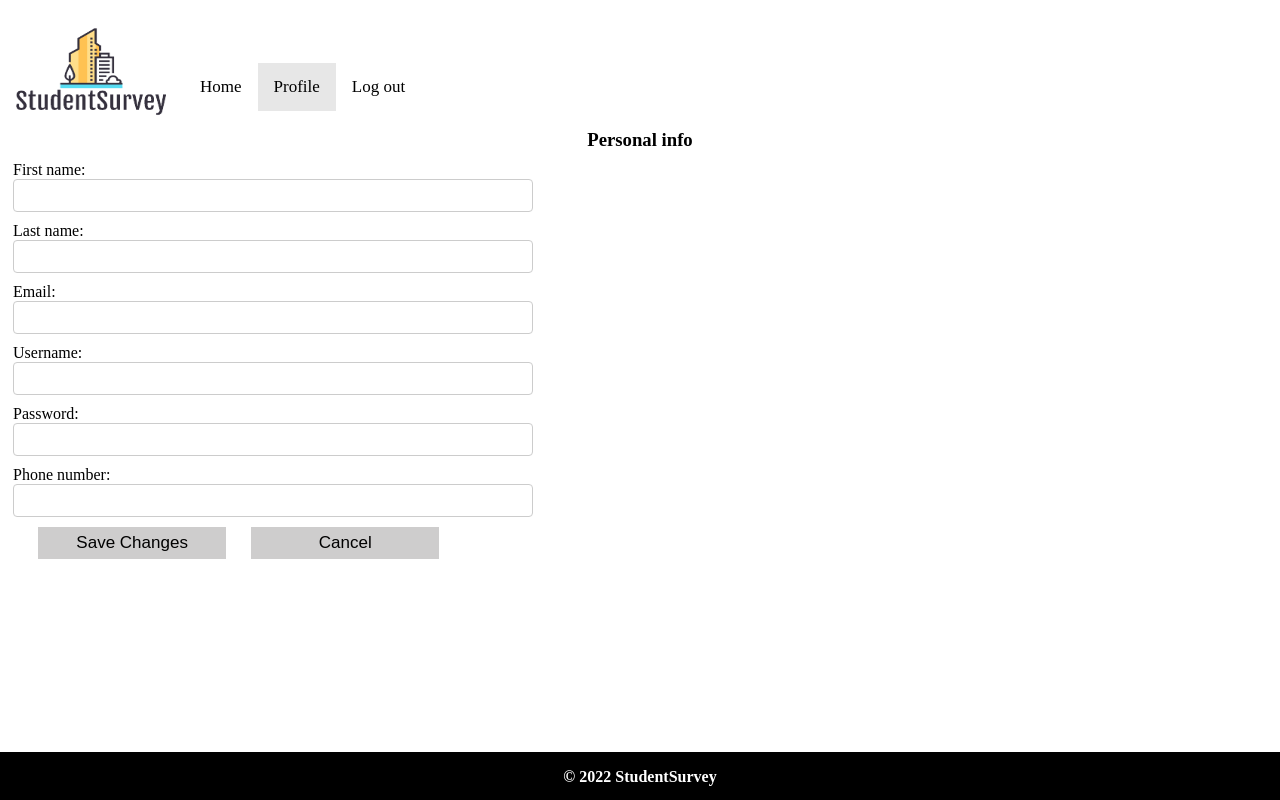
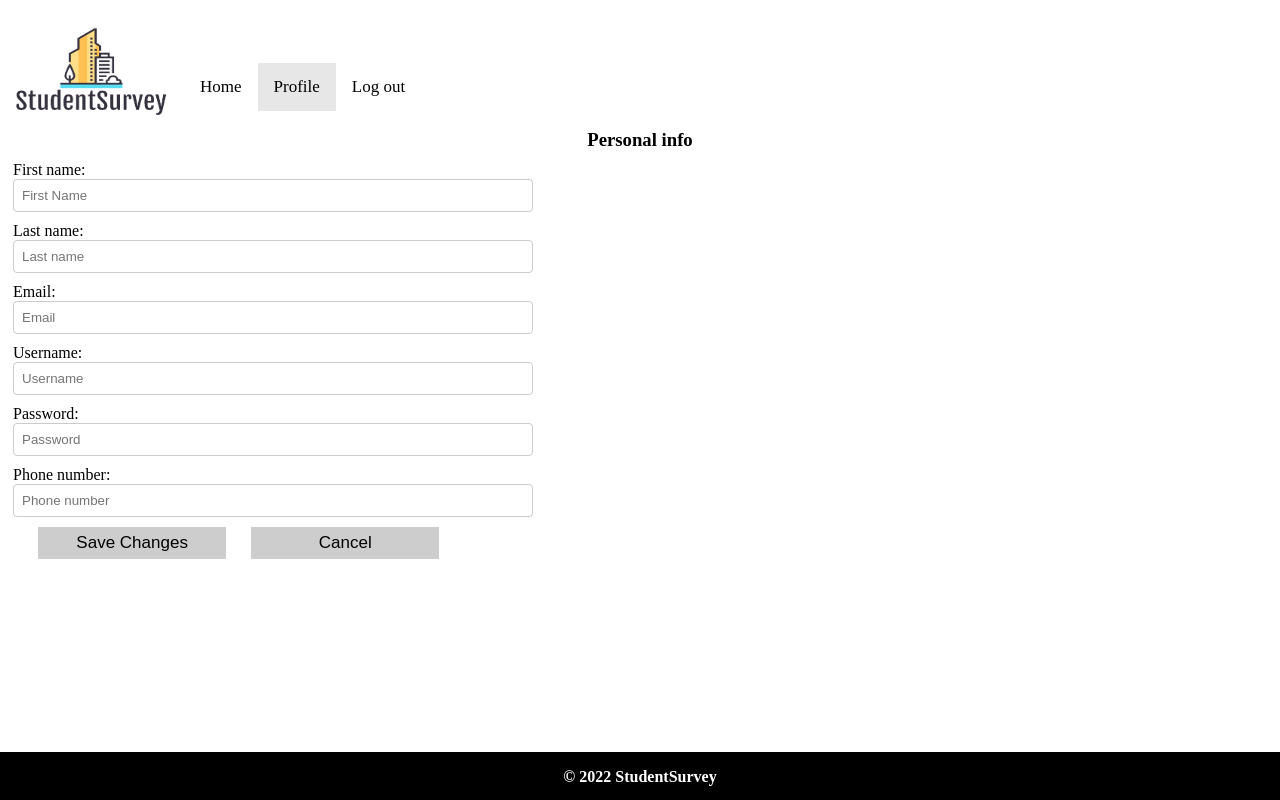
Before and after one commit to AlexandruStefanAlbert/my-app, an Angular app: page /profile in a window 1280 px wide. Built offline with nearby package versions, Linux system fonts and the light colour scheme.

Commit message:
Update profile-page-component.html

```diff
--- a/src/app/pages/profile-page/profile-page.component.html
+++ b/src/app/pages/profile-page/profile-page.component.html
@@ -8,37 +8,37 @@
         <div class="form-group">
           <label id="Firstname" class="col-lg-3 control-label">First name:</label>
           <div class="col-lg-8">
-            <input class="form-control" type="text" >
+            <input class="form-control" type="text" placeholder="First Name">
           </div>
         </div>
         <div class="form-group">
           <label id="Lastname" class="col-lg-3 control-label">Last name:</label>
           <div class="col-lg-8">
-            <input class="form-control" type="text" >
+            <input class="form-control" type="text" placeholder="Last name" >
           </div>
         </div>
         <div class="form-group">
-          <label id="email" class="col-lg-3 control-label">Email:</label>
+          <label id="email" class="col-lg-3 control-label" >Email:</label>
           <div class="col-lg-8">
-            <input class="form-control" type="text" >
+            <input class="form-control" type="text" placeholder="Email" >
           </div>
         </div>
         <div class="form-group">
-          <label id="username" class="col-md-3 control-label">Username:</label>
+          <label id="username" class="col-md-3 control-label" >Username:</label>
           <div class="col-md-8">
-            <input class="form-control" type="text" >
+            <input class="form-control" placeholder="Username" type="text" >
           </div>
         </div>
         <div class="form-group">
           <label  id="password" class="col-md-3 control-label">Password:</label>
           <div class="col-md-8">
-            <input class="form-control" type="password" >
+            <input class="form-control" type="password" placeholder="Password">
           </div>
         </div>
         <div class="form-group">
           <label id="phone" class="col-md-3 control-label">Phone number:</label>
           <div class="col-md-8">
-            <input class="form-control" type="text" >
+            <input class="form-control" type="text" placeholder="Phone number">
           </div>
         </div>
         <div class="form-group">
```
